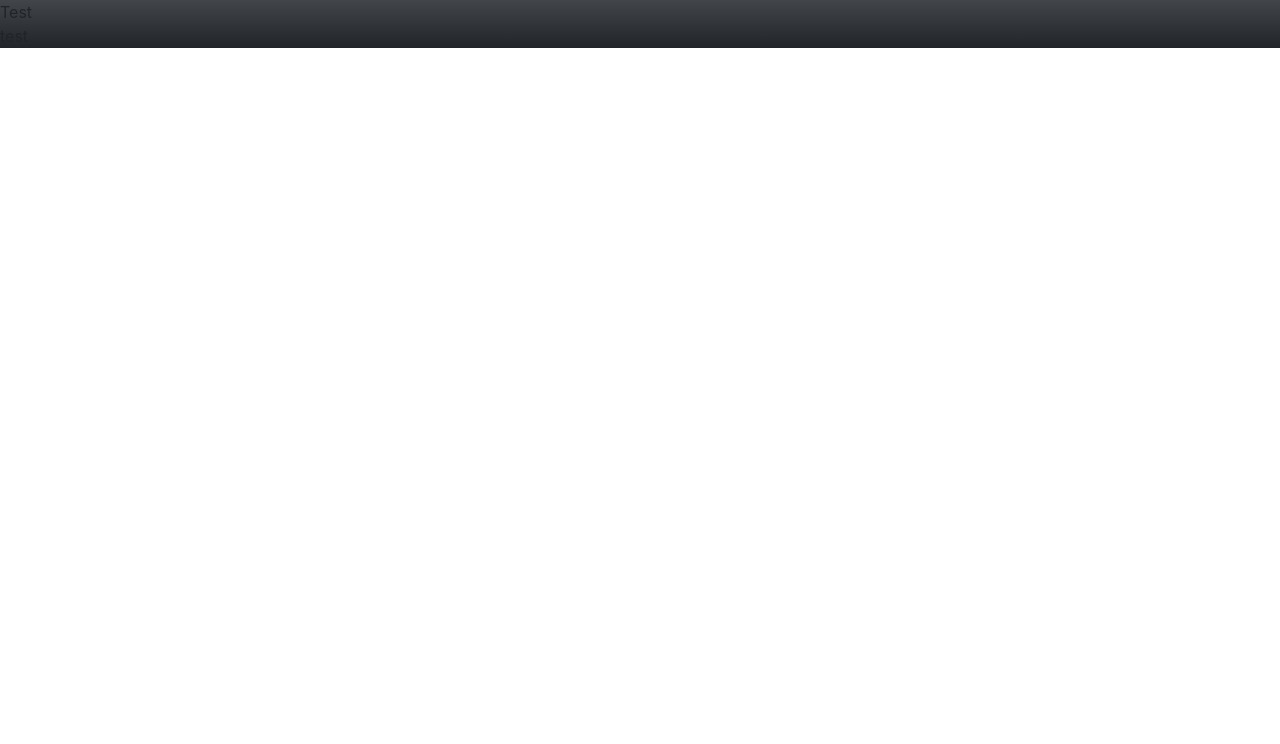
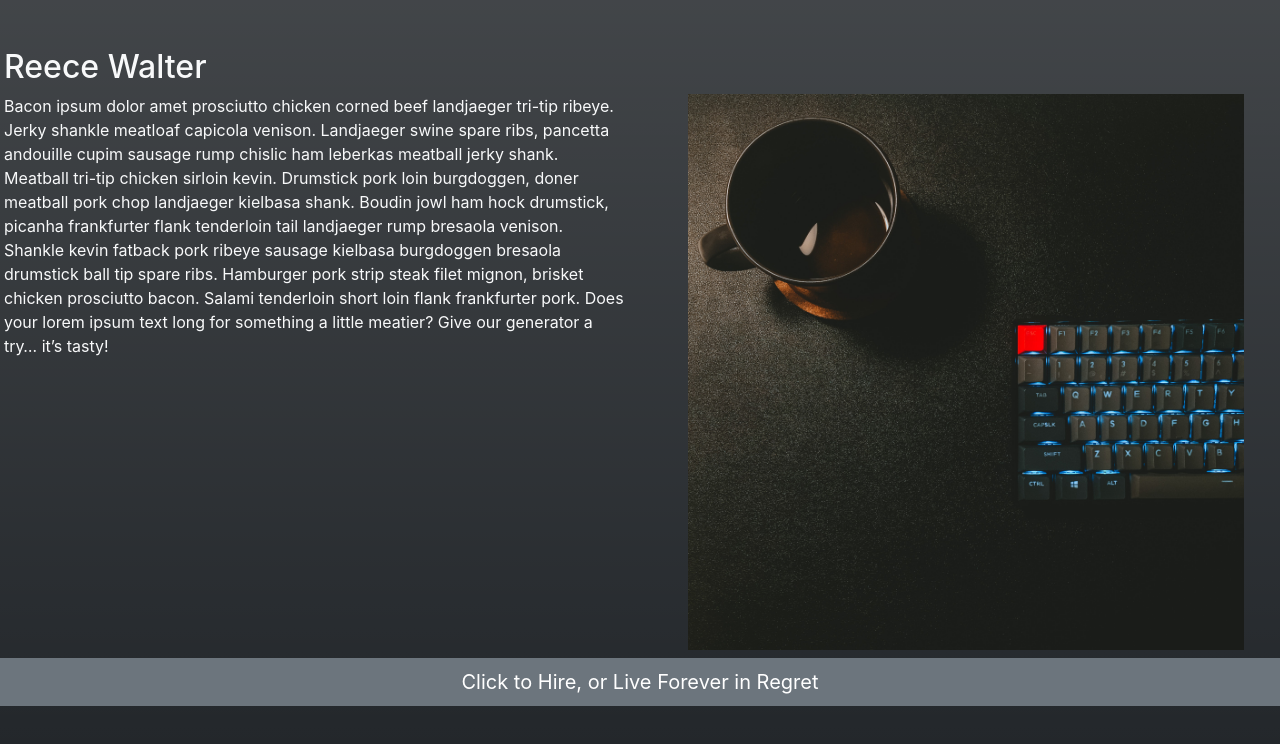
Before and after one commit to thereeceshow/thereeceshow.github.io, a React (Create React App) app: page / in a window 1280 px wide. Shown: the top 744 px of the page. Built offline with nearby package versions, Linux system fonts and the light colour scheme.

Commit message:
rough splash page

```diff
--- a/package.json
+++ b/package.json
@@ -6,6 +6,7 @@
     "@testing-library/jest-dom": "^5.11.9",
     "@testing-library/react": "^11.2.5",
     "@testing-library/user-event": "^12.8.3",
+    "bootstrap": "^5.0.0-beta3",
     "react": "^17.0.1",
     "react-dom": "^17.0.1",
     "react-scripts": "4.0.3",
--- a/public/index.html
+++ b/public/index.html
@@ -14,7 +14,6 @@
       manifest.json provides metadata used when your web app is installed on a
       user's mobile device or desktop. See https://developers.google.com/web/fundamentals/web-app-manifest/
     -->
-    <link rel="manifest" href="%PUBLIC_URL%/manifest.json" />
     <!--
       Notice the use of %PUBLIC_URL% in the tags above.
       It will be replaced with the URL of the `public` folder during the build.
--- a/src/App.css
+++ b/src/App.css
@@ -1,3 +1,7 @@
 html, body {
   height: 100vh;
 }
+
+.Splash {
+  height: 100vh;
+}
--- a/src/comps/Splash.js
+++ b/src/comps/Splash.js
@@ -1,13 +1,25 @@
-import React, {Component} from 'react';
+import React, { Component } from 'react';
+
+
 
 function Splash() {
     return (
-      <div className="Splash bg-dark bg-gradient">
-        Test
-        <br />
-        test
-      </div>
+        <div className="Splash bg-dark bg-gradient text-light">
+            <div className="row"></div>
+            <div className="row mt-5 d-flex justify-content-evenly d-flex">
+                <h2 className="col-12 px-3">Reece Walter</h2>
+                <div className="col-12 col-md-6 px-3">
+                    Bacon ipsum dolor amet prosciutto chicken corned beef landjaeger tri-tip ribeye. Jerky shankle meatloaf capicola venison. Landjaeger swine spare ribs, pancetta andouille cupim sausage rump chislic ham leberkas meatball jerky shank. Meatball tri-tip chicken sirloin kevin. Drumstick pork loin burgdoggen, doner meatball pork chop landjaeger kielbasa shank.
+
+                    Boudin jowl ham hock drumstick, picanha frankfurter flank tenderloin tail landjaeger rump bresaola venison. Shankle kevin fatback pork ribeye sausage kielbasa burgdoggen bresaola drumstick ball tip spare ribs. Hamburger pork strip steak filet mignon, brisket chicken prosciutto bacon. Salami tenderloin short loin flank frankfurter pork.
+
+                    Does your lorem ipsum text long for something a little meatier? Give our generator a try… it’s tasty!
+                </div>
+                <div className="col-12 col-md-6 px-5 justify-content-center"><img src="./img/coffee-code.jpg" className="img-fluid"></img></div>
+            </div>
+            <div className="row d-flex text-center"><button className="btn btn-lg btn-secondary mt-2">Click to Hire, or Live Forever in Regret</button></div>
+        </div>
     );
-  }
+}
 
-  export default Splash;
+export default Splash;
```
Also changed, not shown: public/img/coffee-code.jpg (added), 1 other file (tests, documents, lock files or other folders).
